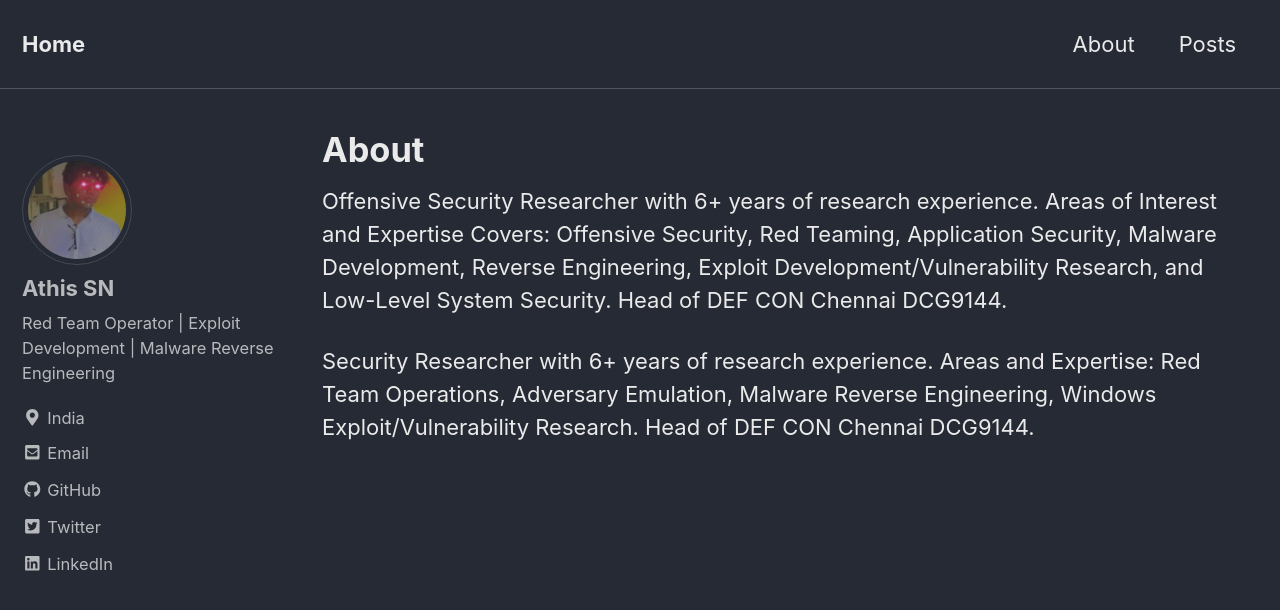
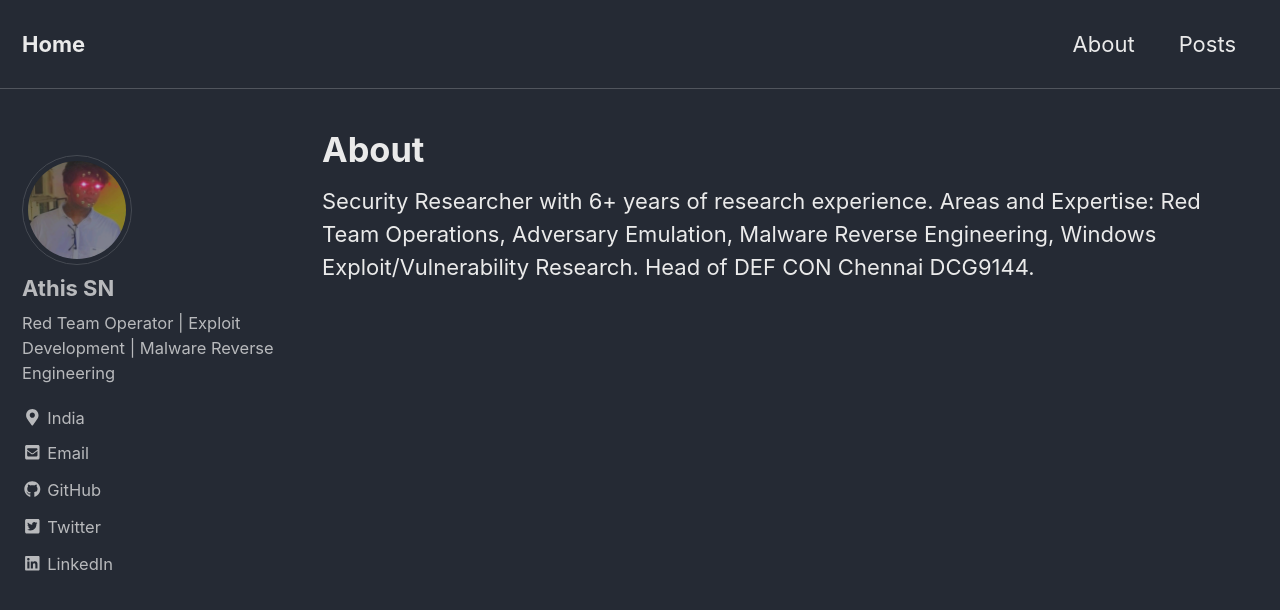
Before and after one commit to AthisSN/athissn.github.io, a Jekyll site: the page built from _pages/about.md, in a window 1280 px wide and 900 px high. Shown: the top 610 px of the window. Built offline with Jekyll 4.4.1, drawn with Linux system fonts in a browser that asks for light colours; cached includes are drawn as plain includes; nearby versions of some CDN libraries.

Commit message:
Update about.md

```diff
--- a/_pages/about.md
+++ b/_pages/about.md
@@ -3,6 +3,4 @@ title: "About"
 permalink: /about/
 ---
 
-Offensive Security Researcher with 6+ years of research experience. Areas of Interest and Expertise Covers: Offensive Security, Red Teaming, Application Security, Malware Development, Reverse Engineering, Exploit Development/Vulnerability Research, and Low-Level System Security. Head of DEF CON Chennai DCG9144.
-
 Security Researcher with 6+ years of research experience. Areas and Expertise: Red Team Operations, Adversary Emulation, Malware Reverse Engineering, Windows Exploit/Vulnerability Research. Head of DEF CON Chennai DCG9144.
```
